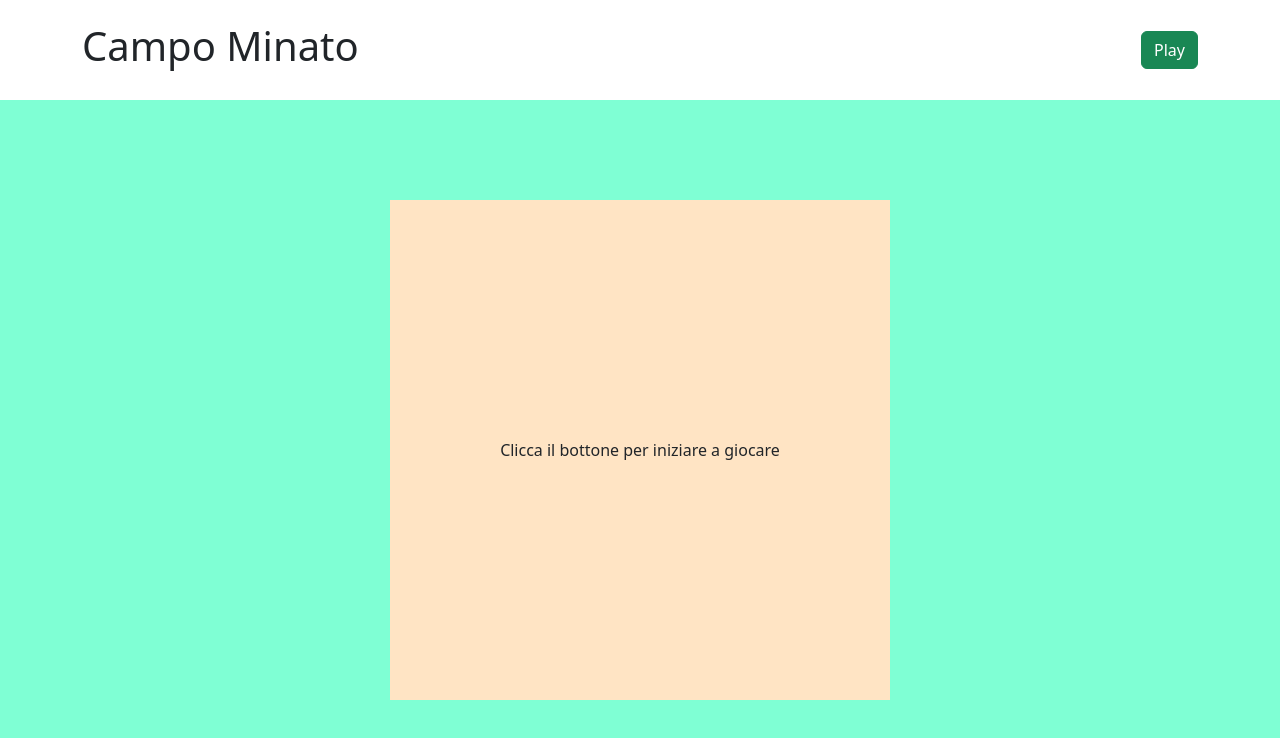
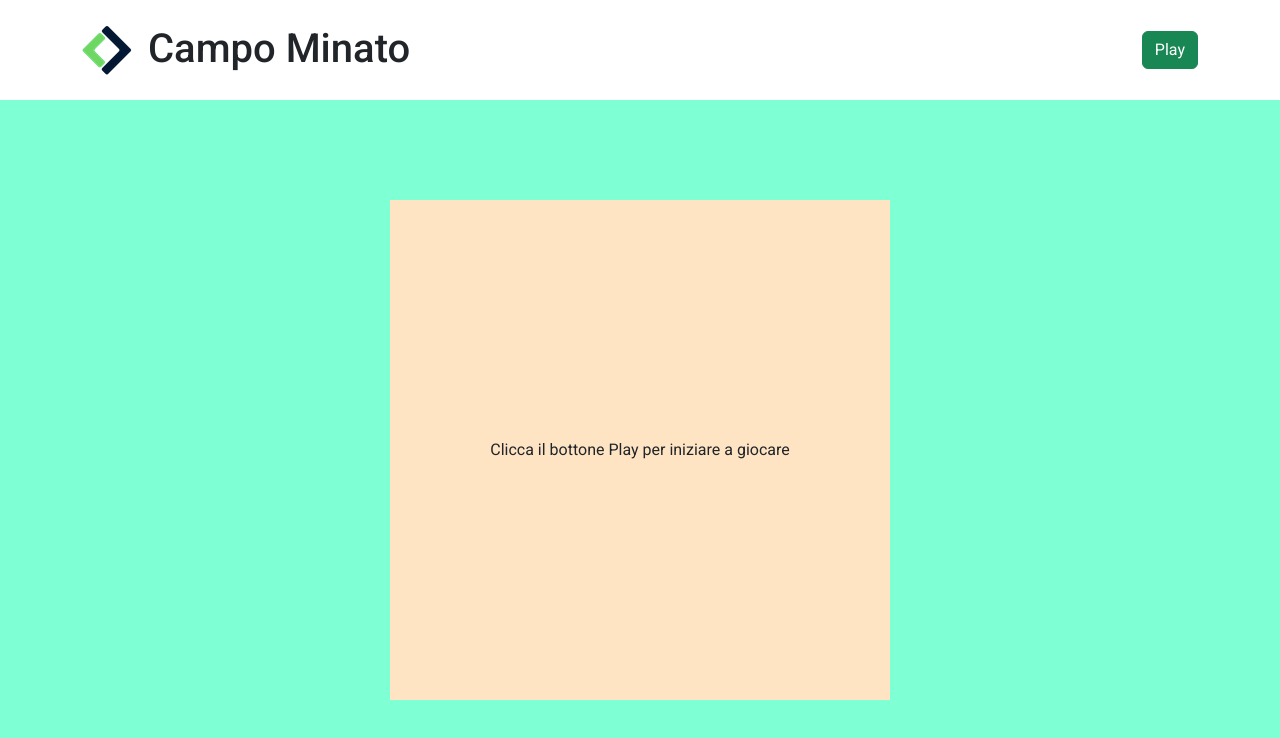
Before and after one commit to Eddyfabbricatore/js-campominato-grid, a plain HTML site: page index.html in a window 1280 px wide. Drawn offline with nearby package versions, Linux system fonts and the light colour scheme.

Commit message:
html [edit] font body [add] img Logo

```diff
--- a/index.html
+++ b/index.html
@@ -9,6 +9,11 @@
   <link href="https://cdn.jsdelivr.net/npm/bootstrap@5.3.1/dist/css/bootstrap.min.css" rel="stylesheet" integrity="sha384-4bw+/aepP/YC94hEpVNVgiZdgIC5+VKNBQNGCHeKRQN+PtmoHDEXuppvnDJzQIu9" crossorigin="anonymous">
   <script src="https://cdn.jsdelivr.net/npm/bootstrap@5.3.1/dist/js/bootstrap.bundle.min.js" integrity="sha384-HwwvtgBNo3bZJJLYd8oVXjrBZt8cqVSpeBNS5n7C8IVInixGAoxmnlMuBnhbgrkm" crossorigin="anonymous"></script>
 
+  <!-- Google font -->
+  <link rel="preconnect" href="https://fonts.googleapis.com">
+  <link rel="preconnect" href="https://fonts.gstatic.com" crossorigin>
+  <link href="https://fonts.googleapis.com/css2?family=Montserrat:wght@400;500&family=Open+Sans:wght@400;500&family=Roboto:wght@400;500&display=swap" rel="stylesheet">
+
   <!-- Custom CSS -->
   <link rel="stylesheet" href="style.css">
 
@@ -18,8 +23,10 @@
 
   <div class="top-bar">
     <div class="container d-flex justify-content-between align-items-center h-100">
-      <div class="left-bar">
-        <h1>Campo Minato</h1>
+      <div class="left-bar d-flex">
+        <img src="img/Logo.png" alt="Logo Boolean">
+
+        <h1 class="mb-0 ms-3">Campo Minato</h1>
       </div>
 
       <div class="right-bar">
--- a/script.js
+++ b/script.js
@@ -16,7 +16,7 @@ const btn = document.querySelector('#btn-1');
 
 reset();
 
-container.innerHTML = 'Clicca il bottone per iniziare a giocare';
+container.innerHTML = 'Clicca il bottone Play per iniziare a giocare';
 
 // 7. Listener btn
 btn.addEventListener('click', function(){
--- a/style.css
+++ b/style.css
@@ -1,3 +1,7 @@
+body{
+  font-family: 'Roboto', Arial, Helvetica, sans-serif;
+}
+
 .top-bar{
   height: 100px;
 }
```
Also changed, not shown: img/Logo.png (added).
